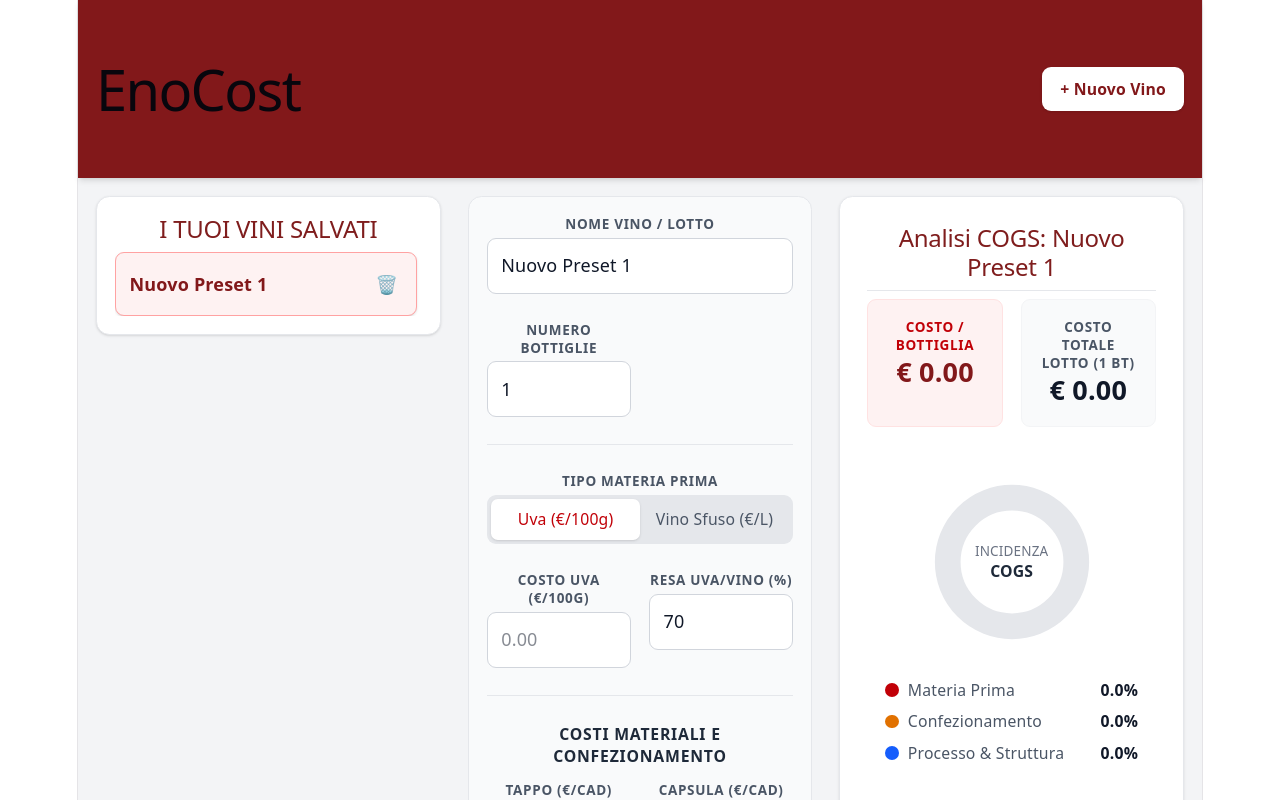
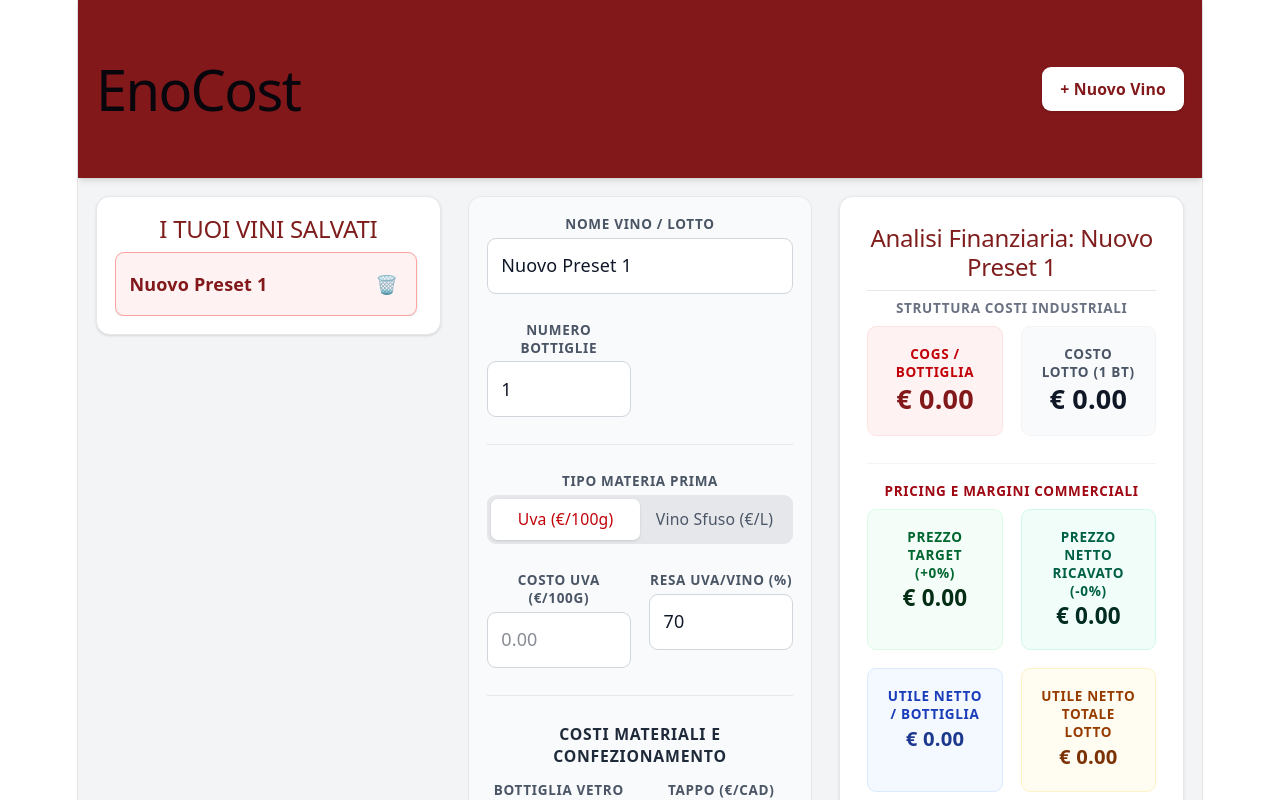
Before and after one commit to andrea-urciuolo/enocost, a React (Vite) app: page / in a window 1280 px wide. Both pictures are taken after a click on the button "+ Nuovo Vino". Shown: the top 800 px of the page. Built offline with nearby package versions, Linux system fonts and the light colour scheme.

Commit message:
feat(ui): display commercial pricing analysis and update donut chart

```diff
--- a/src/components/CogsDashboard.tsx
+++ b/src/components/CogsDashboard.tsx
@@ -8,7 +8,7 @@ interface CogsDashboardProps {
 }
 
 export default function CogsDashboard({ breakdown, activePreset }: CogsDashboardProps) {
-  const { costoTotaleLotto, costoPerBottiglia, macroPercentuali } = breakdown;
+  const { costoTotaleLotto, costoPerBottiglia, macroPercentuali, pricing } = breakdown;
 
   const radius = 50;
   const circumference = 2 * Math.PI * radius;
@@ -27,21 +27,50 @@ export default function CogsDashboard({ breakdown, activePreset }: CogsDashboard
 
   return (
     <div className="bg-white p-6 rounded-xl border border-gray-200 shadow-sm sticky top-4 space-y-6 print:static print:border-none print:shadow-none print:p-0 print:mb-8">
-      <h2 className="text-lg font-black border-b border-gray-200 pb-2 print:text-2xl" style={{ color: '#7f1d1d' }}>Analisi COGS: {activePreset.nome}</h2>
-      {/* Indicatori Principali */}
-      <div className="grid grid-cols-2 gap-4">
-        <div className="bg-red-50 p-4 rounded-lg border border-red-100 print:bg-white print:border-gray-300">
-          <span className="text-xs font-semibold text-red-700 uppercase tracking-wider block print:text-gray-600">Costo / Bottiglia</span>
-          <span className="text-2xl font-black text-red-900 print:text-3xl">€ {costoPerBottiglia.toFixed(2)}</span>
+      <h2 className="text-lg font-black border-b border-gray-200 pb-2 print:text-2xl" style={{ color: '#7f1d1d' }}>
+        Analisi Finanziaria: {activePreset.nome || 'Senza nome'}
+      </h2>
+
+      {/* Sezione 1: Costo Industriale (COGS) */}
+      <div className="space-y-2">
+        <h3 className="text-xs font-bold text-gray-500 uppercase tracking-wider">Struttura Costi Industriali</h3>
+        <div className="grid grid-cols-2 gap-4">
+          <div className="bg-red-50 p-4 rounded-lg border border-red-100 print:bg-white print:border-gray-300">
+            <span className="text-xs font-semibold text-red-700 uppercase tracking-wider block print:text-gray-600">COGS / Bottiglia</span>
+            <span className="text-2xl font-black text-red-900 print:text-3xl">€ {costoPerBottiglia.toFixed(2)}</span>
+          </div>
+          <div className="bg-gray-50 p-4 rounded-lg border border-gray-100 print:bg-white print:border-gray-300">
+            <span className="text-xs font-semibold text-gray-600 uppercase tracking-wider block">Costo Lotto ({activePreset.numeroBottiglie} bt)</span>
+            <span className="text-2xl font-bold text-gray-900 print:text-3xl">€ {costoTotaleLotto.toFixed(2)}</span>
+          </div>
         </div>
-        <div className="bg-gray-50 p-4 rounded-lg border border-gray-100 print:bg-white print:border-gray-300">
-          <span className="text-xs font-semibold text-gray-600 uppercase tracking-wider block">Costo Totale Lotto ({activePreset.numeroBottiglie} bt)</span>
-          <span className="text-2xl font-bold text-gray-900 print:text-3xl">€ {costoTotaleLotto.toFixed(2)}</span>
+      </div>
+
+      {/* Sezione 2: Analisi Prezzi e Margini [NEW] */}
+      <div className="space-y-2 border-t border-gray-100 pt-4">
+        <h3 className="text-xs font-bold text-red-800 uppercase tracking-wider">Pricing e Margini Commerciali</h3>
+        <div className="grid grid-cols-2 gap-4">
+          <div className="bg-green-50/70 p-4 rounded-lg border border-green-100 print:bg-white print:border-gray-300">
+            <span className="text-xs font-semibold text-green-800 uppercase tracking-wider block">Prezzo Target (+{activePreset.marginePercentuale}%)</span>
+            <span className="text-xl font-black text-green-950">€ {pricing.prezzoVenditaTarget.toFixed(2)}</span>
+          </div>
+          <div className="bg-emerald-50/70 p-4 rounded-lg border border-emerald-100 print:bg-white print:border-gray-300">
+            <span className="text-xs font-semibold text-emerald-800 uppercase tracking-wider block">Prezzo Netto Ricavato (-{activePreset.provvigionePercentuale}%)</span>
+            <span className="text-xl font-black text-emerald-950">€ {pricing.prezzoNetto.toFixed(2)}</span>
+          </div>
+          <div className="bg-blue-50/70 p-4 rounded-lg border border-blue-100 print:bg-white print:border-gray-300">
+            <span className="text-xs font-semibold text-blue-800 uppercase tracking-wider block">Utile Netto / Bottiglia</span>
+            <span className="text-lg font-black text-blue-900">€ {pricing.margineEffettivoEuro.toFixed(2)}</span>
+          </div>
+          <div className="bg-amber-50/70 p-4 rounded-lg border border-amber-100 print:bg-white print:border-gray-300">
+            <span className="text-xs font-semibold text-amber-800 uppercase tracking-wider block">Utile Netto Totale Lotto</span>
+            <span className="text-lg font-black text-amber-900">€ {pricing.profittoTotaleLotto.toFixed(2)}</span>
+          </div>
         </div>
       </div>
 
       {/* Grafico Donut SVG Nativo */}
-      <div className="flex flex-col items-center justify-center p-4 print:page-break-inside-avoid">
+      <div className="flex flex-col items-center justify-center p-4 border-t border-gray-100 pt-4 print:page-break-inside-avoid">
         <div className="relative w-40 h-40">
           <svg className="w-full h-full" viewBox="0 0 140 140">
             {(mp === 0 && conf === 0 && struct === 0) && (
@@ -93,14 +122,14 @@ export default function CogsDashboard({ breakdown, activePreset }: CogsDashboard
           <div className="flex justify-between items-center">
             <div className="flex items-center space-x-2">
               <span className="w-3 h-3 rounded-full bg-amber-600 inline-block"></span>
-              <span className="text-gray-600">Confezionamento</span>
+              <span className="text-gray-600">Confezionamento (vetro inc.)</span>
             </div>
             <span className="font-semibold text-gray-900">{conf.toFixed(1)}%</span>
           </div>
           <div className="flex justify-between items-center">
             <div className="flex items-center space-x-2">
               <span className="w-3 h-3 rounded-full bg-blue-600 inline-block"></span>
-              <span className="text-gray-600">Processo & Struttura</span>
+              <span className="text-gray-600">Processo & Spedizione</span>
             </div>
             <span className="font-semibold text-gray-900">{struct.toFixed(1)}%</span>
           </div>
--- a/src/components/costForm.tsx
+++ b/src/components/costForm.tsx
@@ -6,7 +6,7 @@ interface CostFormProps {
 }
 
 export default function CostForm({ preset, onUpdate }: CostFormProps) {
-  const { materiaPrima, costiFissiEVariabili, numeroBottiglie, nome } = preset;
+  const { materiaPrima, costiFissiEVariabili, numeroBottiglie, nome, marginePercentuale, provvigionePercentuale } = preset;
 
   const handleMateriaPrimaChange = (key: string, value: any) => {
     onUpdate({
@@ -26,7 +26,7 @@ export default function CostForm({ preset, onUpdate }: CostFormProps) {
     });
   };
 
-  // Helper per generare una classe di stile uniforme e touch-friendly per gli input
+  // Classe CSS standard per input touch-friendly e veloci
   const inputClass = "w-full min-h-[44px] p-3 border border-gray-300 rounded-lg bg-white text-gray-900 focus:outline-none focus:ring-2 focus:ring-red-600 transition-all text-base";
   const labelClass = "block text-xs font-semibold uppercase tracking-wider text-gray-600 mb-1";
 
@@ -122,6 +122,18 @@ export default function CostForm({ preset, onUpdate }: CostFormProps) {
         <h3 className="text-sm font-bold text-gray-800 mb-3 uppercase tracking-wider">Costi Materiali e Confezionamento</h3>
         <div className="grid grid-cols-2 gap-4">
           <div>
+            <label className={labelClass}>Bottiglia Vetro (€/cad) [NEW]</label>
+            <input
+              type="number"
+              inputMode="decimal"
+              step="any"
+              value={costiFissiEVariabili.vetro || ''}
+              placeholder="0.00"
+              className={inputClass}
+              onChange={(e) => handleCostiChange('vetro', parseFloat(e.target.value) || 0)}
+            />
+          </div>
+          <div>
             <label className={labelClass}>Tappo (€/cad)</label>
             <input
               type="number"
@@ -169,7 +181,7 @@ export default function CostForm({ preset, onUpdate }: CostFormProps) {
               onChange={(e) => handleCostiChange('cartone', parseFloat(e.target.value) || 0)}
             />
           </div>
-          <div className="col-span-2">
+          <div>
             <label className={labelClass}>Imbottigliamento (€/bottiglia)</label>
             <input
               type="number"
@@ -180,15 +192,15 @@ export default function CostForm({ preset, onUpdate }: CostFormProps) {
               className={inputClass}
               onChange={(e) => handleCostiChange('imbottigliamento', parseFloat(e.target.value) || 0)}
             />
-        </div>
+          </div>
         </div>
       </div>
 
       <hr className="border-gray-200" />
 
-      {/* Sezione Struttura, Utenze e Lavoro */}
+      {/* Sezione Struttura, Utenze, Lavoro e Trasporto */}
       <div>
-        <h3 className="text-sm font-bold text-gray-800 mb-3 uppercase tracking-wider">Processo e Quote Allocate (Lotto)</h3>
+        <h3 className="text-sm font-bold text-gray-800 mb-3 uppercase tracking-wider">Processo, Logistica e Quote Allocate</h3>
         <div className="grid grid-cols-2 gap-4">
           <div className="col-span-2">
             <label className={labelClass}>Vinificazione (€/L di vino nel lotto)</label>
@@ -226,6 +238,56 @@ export default function CostForm({ preset, onUpdate }: CostFormProps) {
               onChange={(e) => handleCostiChange('manoDopera', parseFloat(e.target.value) || 0)}
             />
           </div>
+          <div className="col-span-2">
+            <label className={labelClass}>Trasporto e Logistica (€/bottiglia) [NEW]</label>
+            <input
+              type="number"
+              inputMode="decimal"
+              step="any"
+              value={costiFissiEVariabili.trasporto || ''}
+              placeholder="Costo di spedizione unitario stimato"
+              className={inputClass}
+              onChange={(e) => handleCostiChange('trasporto', parseFloat(e.target.value) || 0)}
+            />
+          </div>
+        </div>
+      </div>
+
+      <hr className="border-gray-200" />
+
+      {/* Sezione Politiche Commerciali e Pricing*/}
+      <div>
+        <h3 className="text-sm font-bold text-red-900 mb-3 uppercase tracking-wider">Politiche Commerciali e Pricing [NEW]</h3>
+        <div className="grid grid-cols-2 gap-4 print:break-inside-avoid">
+          <div>
+            <label className={labelClass}>Margine Utile (+ % Markup)</label>
+            <input
+              type="number"
+              inputMode="decimal"
+              step="any"
+              min="0"
+              value={marginePercentuale || ''}
+              placeholder="Es. 35%"
+              className={inputClass}
+              onChange={(e) => onUpdate({ marginePercentuale: Math.max(0, parseFloat(e.target.value) || 0) })}
+              onFocus={(e) => e.target.select()}
+            />
+          </div>
+          <div>
+            <label className={labelClass}>Provvigioni / Sconto (- %)</label>
+            <input
+              type="number"
+              inputMode="decimal"
+              step="any"
+              min="0"
+              max="100"
+              value={provvigionePercentuale || ''}
+              placeholder="Es. 15%"
+              className={inputClass}
+              onChange={(e) => onUpdate({ provvigionePercentuale: Math.min(100, Math.max(0, parseFloat(e.target.value) || 0)) })}
+              onFocus={(e) => e.target.select()}
+            />
+          </div>
         </div>
       </div>
     </div>
```
